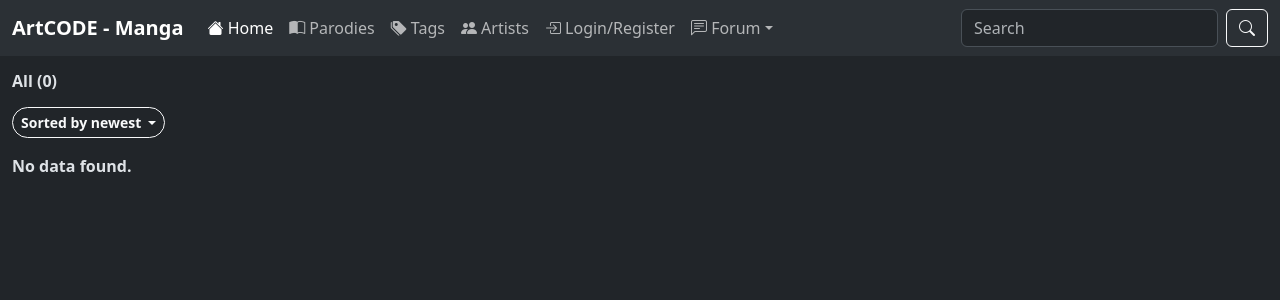
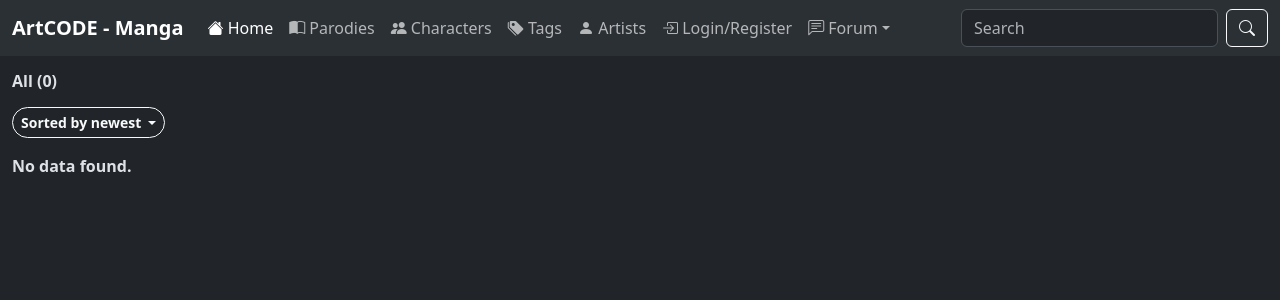
Before and after one commit to HirotakaDango/Manga-API, a PHP site: page /index.php in a window 1280 px wide. Shown: the top 300 px of the page. Run offline with PHP 8.4, Linux system fonts and the light colour scheme; data comes from the database, SQL or seed files in the repository; data that the repository does not hold is empty.

Commit message:
Update header.php

```diff
--- a/header.php
+++ b/header.php
@@ -13,10 +13,13 @@
               <a class="nav-link <?php if(basename($_SERVER['PHP_SELF']) == 'tags.php') echo 'active' ?>" href="/parodies.php"><i class="bi bi-book-half"></i> Parodies</a>
             </li>
             <li class="nav-item">
+              <a class="nav-link <?php if(basename($_SERVER['PHP_SELF']) == 'tags.php') echo 'active' ?>" href="/characters.php"><i class="bi bi-people-fill"></i> Characters</a>
+            </li>
+            <li class="nav-item">
               <a class="nav-link <?php if(basename($_SERVER['PHP_SELF']) == 'tags.php') echo 'active' ?>" href="/tags.php"><i class="bi bi-tags-fill"></i> Tags</a>
             </li>
             <li class="nav-item">
-              <a class="nav-link <?php if(basename($_SERVER['PHP_SELF']) == 'artists.php') echo 'active' ?>" href="/artists.php"><i class="bi bi-people-fill"></i> Artists</a>
+              <a class="nav-link <?php if(basename($_SERVER['PHP_SELF']) == 'artists.php') echo 'active' ?>" href="/artists.php"><i class="bi bi-person-fill"></i> Artists</a>
             </li>
             <?php
               // Check if the user is logged in
```
